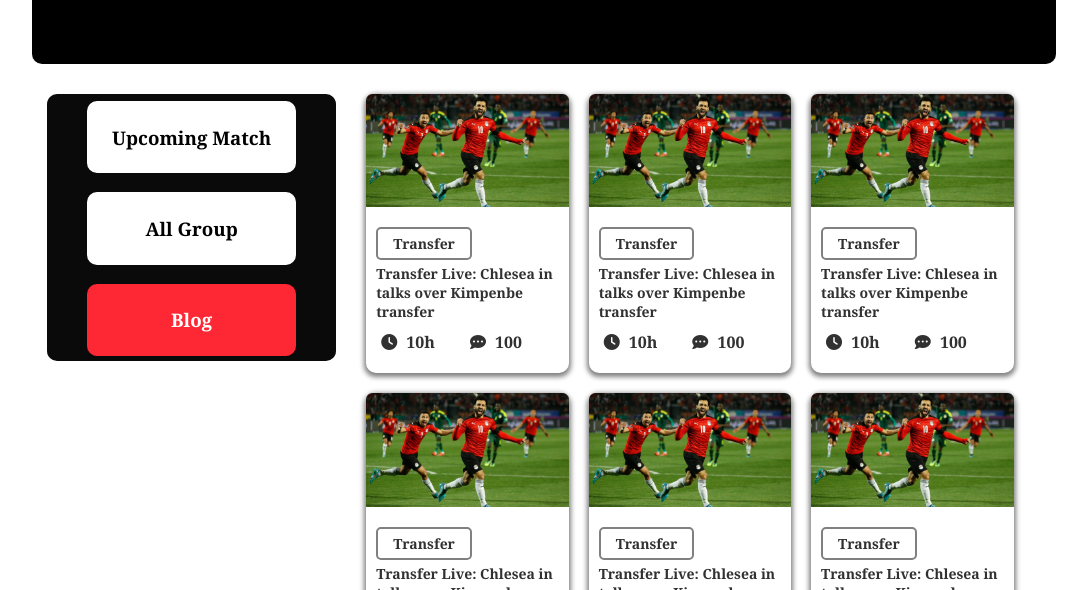
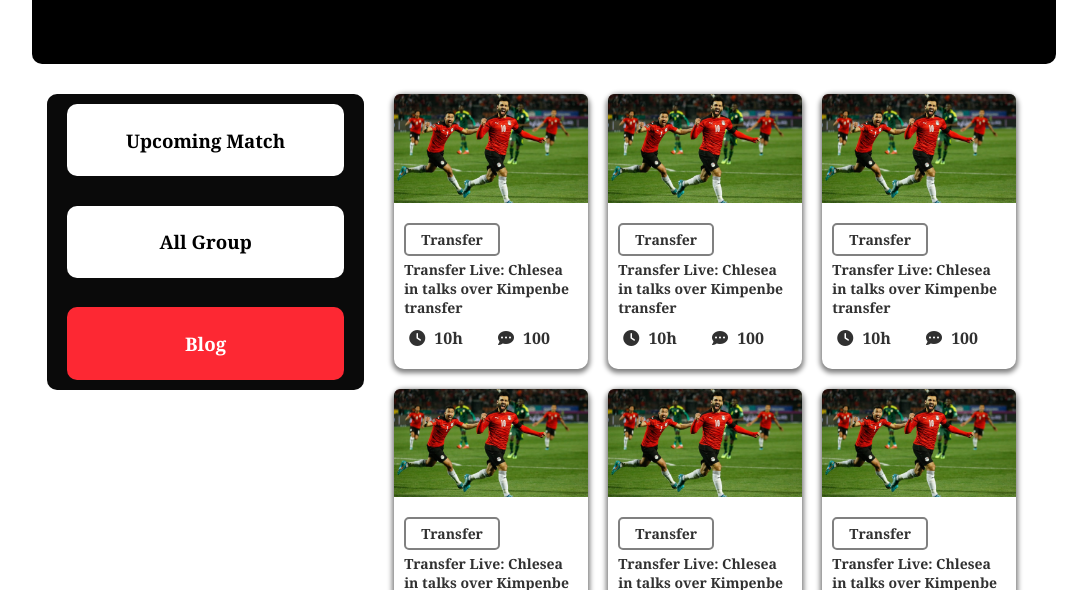
Before and after one commit to web-dev-mohsin/2-assignment-world-cup-landing-page, a plain HTML site: page index.html in a window 1280 px wide. Shown: the part 662-1252 px from the top of the page, without its empty margins (96-1183 px from the left). Drawn offline with Linux system fonts and the light colour scheme.

Commit message:
second assignment project done

```diff
--- a/css/responsive.css
+++ b/css/responsive.css
@@ -77,9 +77,12 @@
     .schedule-blog{
         background: none;
         height: 277px;
+
     }
     .schedule-blog div{
         border: 1px solid rgb(175, 175, 175);
+
+    padding: 10px 20px;
     }
 
     .all-match{
@@ -171,7 +174,7 @@
     }
     .schedule-blog div{
         border-radius: 10px;
-        width: 160px;
+        width: 200px;
         border: 1px solid rgb(184, 184, 184);
 
     }
--- a/css/style.css
+++ b/css/style.css
@@ -74,13 +74,14 @@ body{
     width: 30%;
     background-color: rgb(10, 10, 10);
     border-radius: 10px;
-    display: flex;
-    flex-direction: column;
-    gap: 5px;
-    height: 267px;
+    display: grid;
+    grid-template-columns: repeat(1,1fr);
+    align-content: space-between;
+
+    height: 276px;
+    padding: 10px 20px;
 }
 .schedule-blog div{
-    margin: 7px 40px;
     background-color: white;
     padding: 5px ;
     border-radius: 10px;
```
